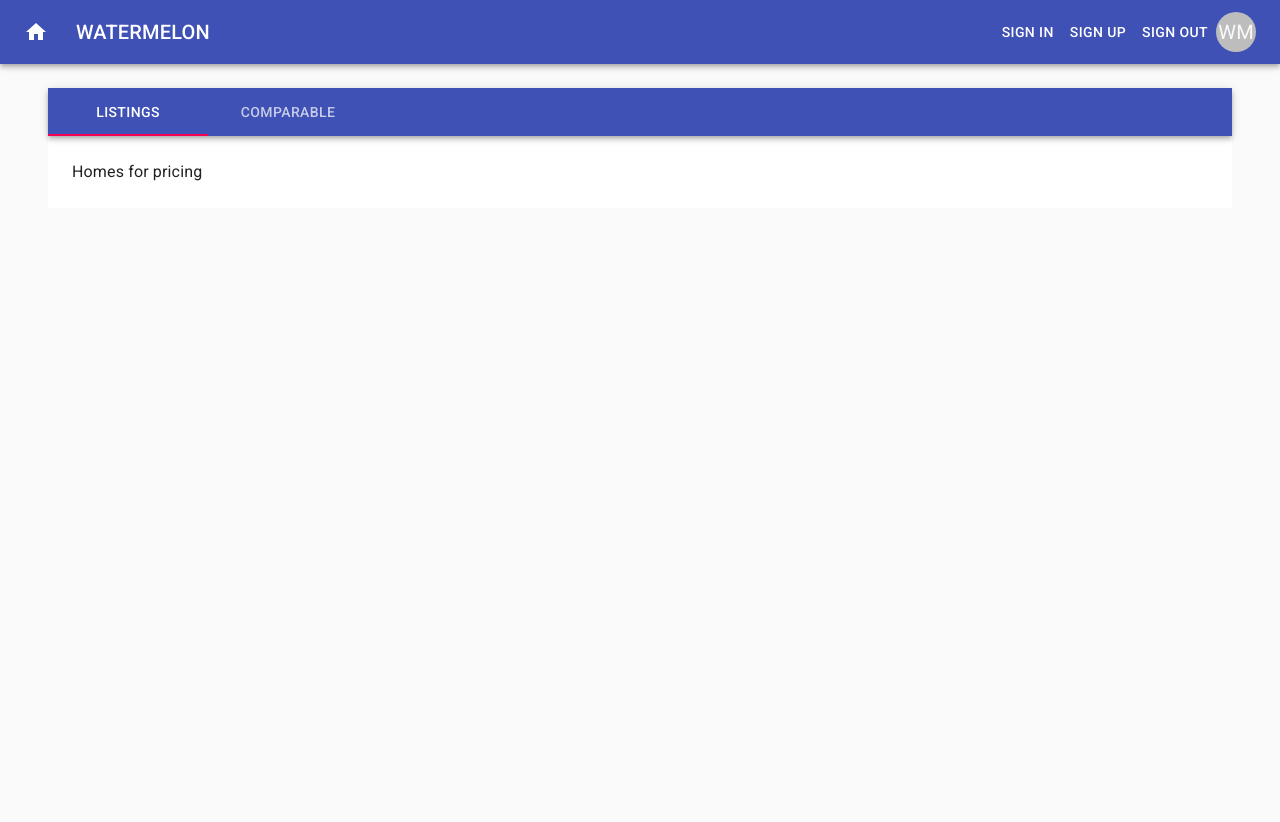
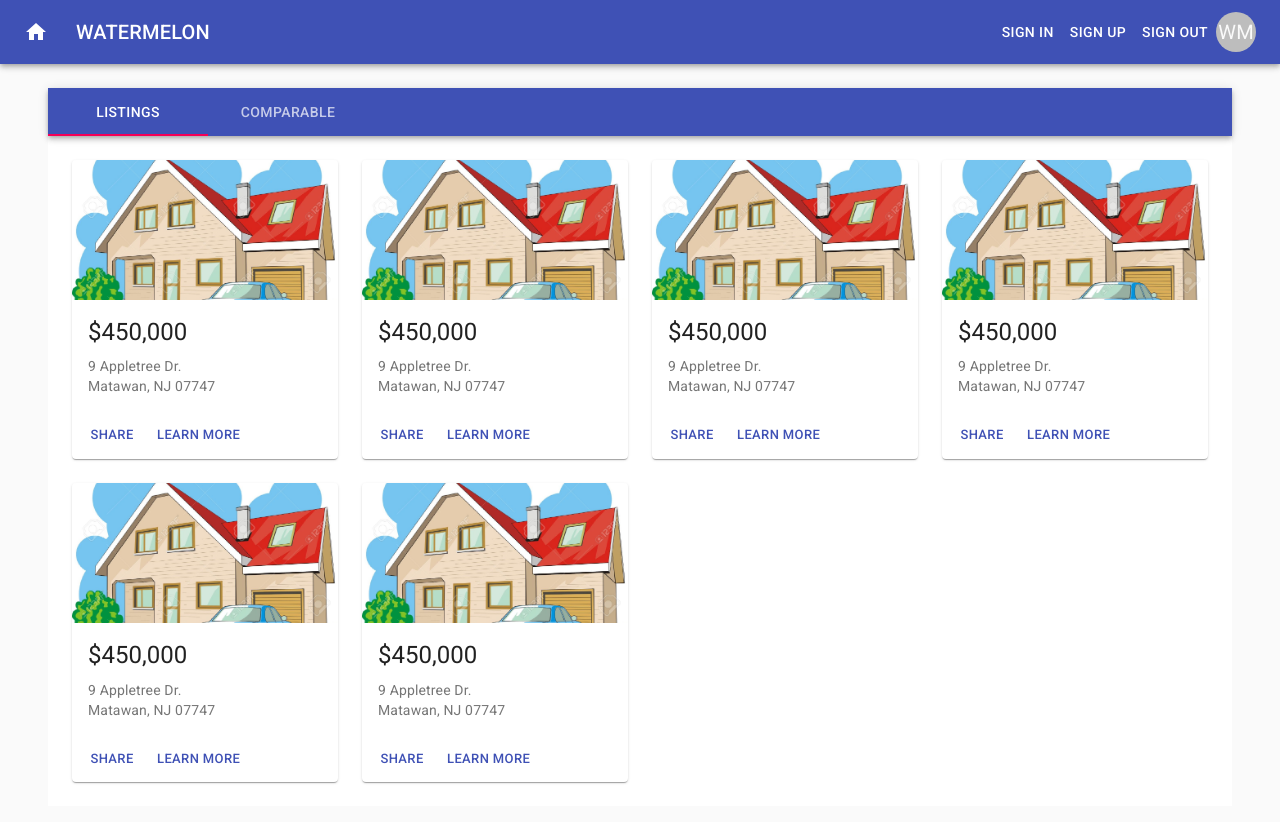
Before and after one commit to iambillmccann-zz/watermelon, a React (Create React App) app: page / in a window 1280 px wide. Shown: the top 822 px of the page. Before the commit the page ends 800 px from the top, so only its background shows below. Built offline with nearby package versions, Linux system fonts and the light colour scheme.

Commit message:
More refactoring, add images

```diff
--- a/src/components/IndexCard.js
+++ b/src/components/houses/IndexCard.js
@@ -25,7 +25,7 @@ export default function IndexCard() {
       <CardActionArea>
         <CardMedia
           className={classes.media}
-          image="/static/images/lizard.jpg"
+          image="/static/images/house-placeholder-1.jpg"
           title="Contemplative Reptile"
         />
         <CardContent>
--- a/src/components/Cards.js
+++ b/src/components/layout/Cards.js
@@ -3,7 +3,7 @@ import React from "react";
 import { makeStyles } from "@material-ui/core/styles";
 import Grid from "@material-ui/core/Grid";
 
-import IndexCard from "./IndexCard";
+import IndexCard from "../houses/IndexCard";
 
 const useStyles = makeStyles(theme => ({
   root: {
--- a/src/components/layout/appTabs.js
+++ b/src/components/layout/appTabs.js
@@ -9,6 +9,9 @@ import Tabs from "@material-ui/core/Tabs";
 import Tab from "@material-ui/core/Tab";
 import Typography from "@material-ui/core/Typography";
 import Box from "@material-ui/core/Box";
+
+// My imports
+import Cards from "./Cards";
 
 function TabPanel(props) {
   const { children, value, index, ...other } = props;
@@ -68,7 +71,7 @@ const AppTabs = () => {
         </Tabs>
       </AppBar>
       <TabPanel value={value} index={0}>
-        Homes for pricing
+        <Cards />
       </TabPanel>
       <TabPanel value={value} index={1}>
         Comparable homes
```
Also changed, not shown: src/components/AppHeader-old.js (deleted, +0 -26 lines), src/components/layout/Router.js (deleted, +0 -35 lines), public/static/images/house-placeholder-1.jpg (added), public/static/images/house-placeholder-2.jpg (added).
